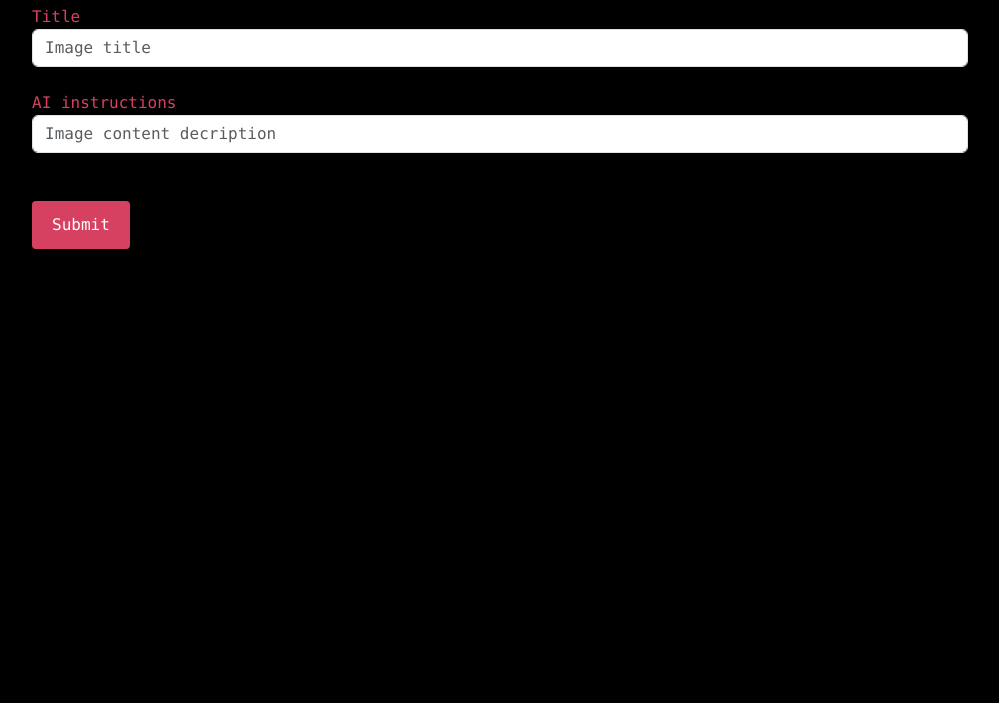
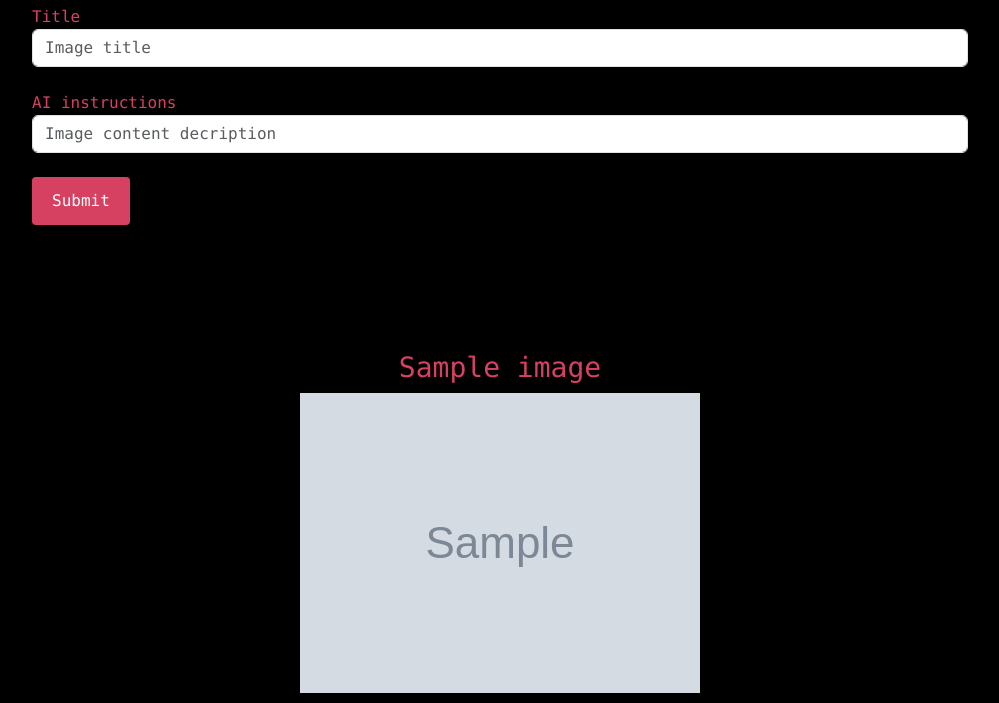
Before and after one commit to ferbcn/Flask-DallE, a Flask app: template templates/create.html in a window 1280 px wide. Shown: the part 171-874 px from the top of the page, without its empty margins (140-1139 px from the left). Before the commit the page ends 420 px from the top, so only its background shows below. Run offline with Flask 2, Linux system fonts and the light colour scheme; the template is opened without the code that fills it: most values are stand-ins (such as "Sample title", 1, 10 or a date in 2020); grey boxes marked "Sample" are stand-in pictures; some libraries are stand-ins or nearby versions.

Commit message:
create image displayed on same page

```diff
--- a/main.py
+++ b/main.py
@@ -103,9 +103,12 @@ def create():
                 new_file = FileContent(title=title, data=data, rendered_data=render_file)
                 db.session.add(new_file)
                 db.session.commit()
-                return redirect(url_for('index'))
+                #return redirect(url_for('index'))
+                image = {"title": title, 'url': url}
+                return render_template('create.html', image=image)
 
             except Exception as e:
+                print(e)
                 flash('AI creation error! Please, try something else.')
 
     return render_template('create.html')
@@ -113,11 +116,11 @@ def create():
 
 def get_image_url(prompt):
     """Get the image from the prompt."""
-    response = openai.Image.create(prompt=prompt, n=1, size="1024x1024")
+    response = openai.Image.create(prompt=prompt, n=1, size="512x512")
     image_url = response["data"][0]["url"]
     return image_url
 
 
 if __name__ == '__main__':
     # Threaded option to enable multiple instances for multiple user access support
-    app.run(host='0.0.0.0', threaded=True, port=80, debug=False)
+    app.run(host='0.0.0.0', threaded=True, port=80, debug=True)
--- a/static/css/stylesheet.css
+++ b/static/css/stylesheet.css
@@ -27,6 +27,10 @@ a {
 
 .navbar-collapse {
     margin-left:2vw;
+}
+
+.image_view{
+    margin-top: 15%;
 }
 
 .alert {
@@ -64,7 +68,7 @@ a {
 
 /* Style the submit button */
 input[type=submit]{
-  margin-top: 3vh;
+  margin-top: 0vh;
   background-color: #d64161;
   color: white;
   padding: 12px 20px;
--- a/templates/create.html
+++ b/templates/create.html
@@ -21,6 +21,16 @@
             <input type="submit" value="Submit">
         </form>
 
+        <br>
+        <div class="image_view">
+            {% if image %}
+                <div class='image_field'>
+                    <h3>{{ image['title'] }}</h3>
+                    <img src="{{ image['url'] }}"/>
+                </div>
+            {% endif %}
+        </div>
+
     </div>
   </div>
 </div>
```
